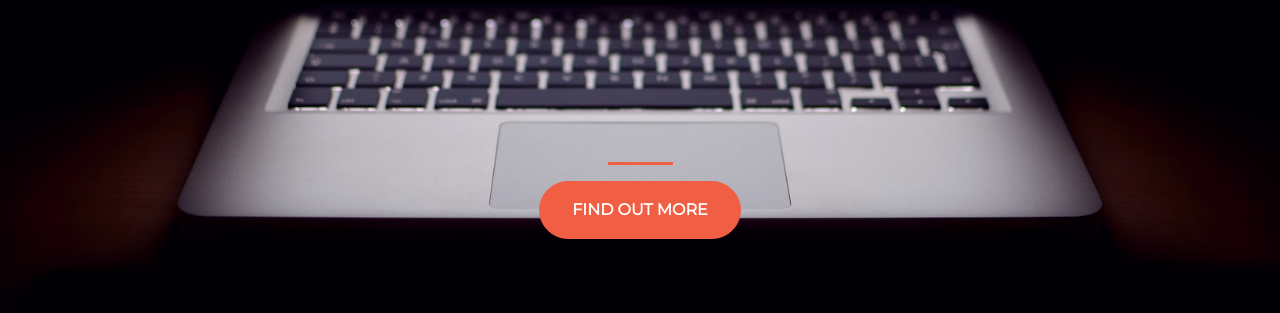
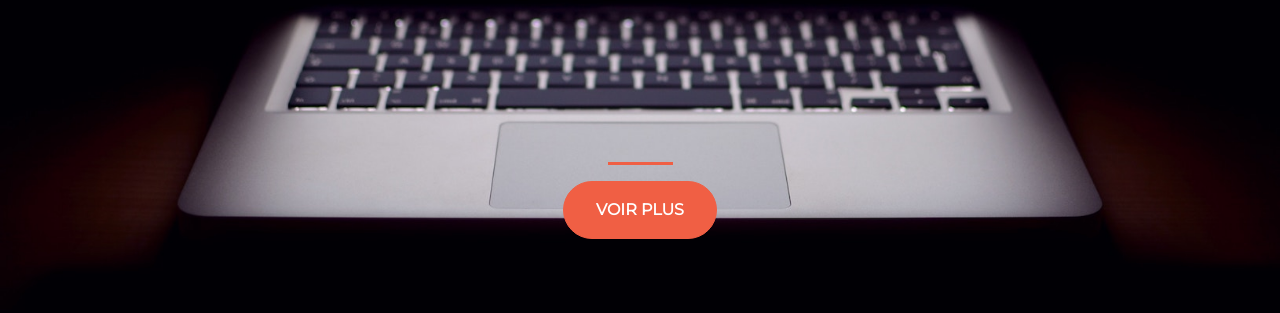
Before and after one commit to piincher/Background-generator, a plain HTML site: page index.html in a window 1280 px wide. Shown: the part 373-686 px from the top of the page. Drawn offline with nearby package versions, Linux system fonts and the light colour scheme.

Commit message:
changement du texte

```diff
--- a/index.html
+++ b/index.html
@@ -25,7 +25,7 @@
         <div class="buffer col-12"></div>
         <section class="text-center col-12">
         <hr>
-        <button class="btn btn-primary btn-xl">find out more </button>
+        <button class="btn btn-primary btn-xl">Voir plus</button>
         </section>
       </div>
     </div>
```
Also changed, not shown: 1 other file.
